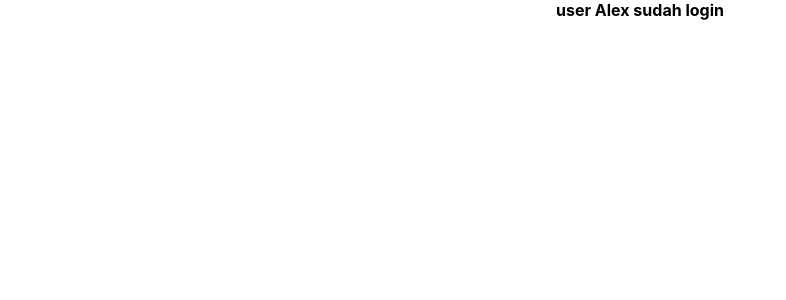
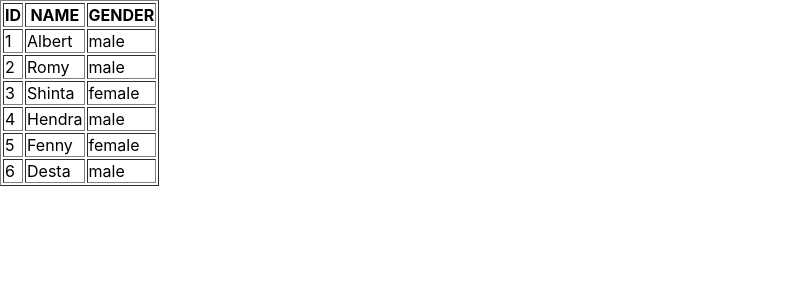
Before and after one commit to murqdan/tilegrid-app, a React (Create React App) app: page / in a window 1280 px wide. Shown: the top 300 px of the page, without its empty margins (0-786 px from the left). Built offline with nearby package versions, Linux system fonts and the light colour scheme.

Commit message:
(rendering variabel) list rendering

```diff
--- a/src/App.js
+++ b/src/App.js
@@ -1,13 +1,14 @@
 import React from 'react'
 import './App.css'
-// import Rendering from './Rendering'
-import Conditional from './Conditional'
+import List from './List'
+import Table from './Table'
+import users from './User'
 
 function App () {
   return (
-    <div className='App'>
-      {/* <Rendering /> */}
-      <Conditional />
+    <div >
+     {/* <List users={users}/> */}
+     <Table users={users}/>
     </div>
   )
 }
--- /dev/null
+++ b/src/List.js
@@ -0,0 +1,44 @@
+import React from 'react'
+
+/*
+  const List = () => {
+  const users = [
+    'Albert', 'Romy', 'Shinta', 'Hendra', 'Fenny', 'Desta'
+  ]
+  const displayUser = users.map((user, index) => <li key={index}>{user}</li>)
+  return <ul>{displayUser}</ul>
+}
+*/
+
+// const List = () => {
+//   const users = [
+//     { id: 1, name: 'Albert', gender: 'male' },
+//     { id: 2, name: 'Romy', gender: 'male' },
+//     { id: 3, name: 'Shinta', gender: 'female' },
+//     { id: 4, name: 'Hendra', gender: 'male' },
+//     { id: 5, name: 'Fenny', gender: 'female' },
+//     { id: 6, name: 'Desta', gender: 'male' }
+//   ]
+//   /* const displayUser = users.map((user) => {
+//     return <li key={user.id}>{user.name} ({user.gender})</li>
+//   })
+//   return <ul>{displayUser}</ul> */
+
+//   return (
+//     <ul>
+//         {users.length > 0 && users.map((user) => {
+//           return <li key={user.id}>{user.name} ({user.gender})</li>
+//         })}
+//     </ul>
+//   )
+// }
+
+const List = ({ users }) => {
+  return <ul>
+      {users.length > 0 && users.map((user) => {
+        return <li key={user.id}>{user.name} ({user.gender})</li>
+      })}
+    </ul>
+}
+
+export default List
--- /dev/null
+++ b/src/Table.js
@@ -0,0 +1,33 @@
+import React from 'react'
+
+const Table = ({users}) => {
+//   const users = [
+//     { id: 1, name: 'Albert', gender: 'male' },
+//     { id: 2, name: 'Romy', gender: 'male' },
+//     { id: 3, name: 'Shinta', gender: 'female' },
+//     { id: 4, name: 'Hendra', gender: 'male' },
+//     { id: 5, name: 'Fenny', gender: 'female' },
+//     { id: 6, name: 'Desta', gender: 'male' }
+//   ]
+  return <table border='1'>
+      <thead>
+      <tr>
+          <th>ID</th>
+          <th>NAME</th>
+          <th>GENDER</th>
+      </tr>
+      </thead>
+      <tbody>
+      {users.length > 0 && users.map((user) => {
+        const { id, name, gender } = user
+        return <tr key={id}>
+              <td>{id}</td>
+              <td>{name}</td>
+              <td>{gender}</td>
+          </tr>
+      })}
+      </tbody>
+    </table>
+}
+
+export default Table
--- /dev/null
+++ b/src/User.js
@@ -0,0 +1,12 @@
+import React from 'react'
+
+const users = [
+  { id: 1, name: 'Albert', gender: 'male' },
+  { id: 2, name: 'Romy', gender: 'male' },
+  { id: 3, name: 'Shinta', gender: 'female' },
+  { id: 4, name: 'Hendra', gender: 'male' },
+  { id: 5, name: 'Fenny', gender: 'female' },
+  { id: 6, name: 'Desta', gender: 'male' }
+]
+
+export default users
```
